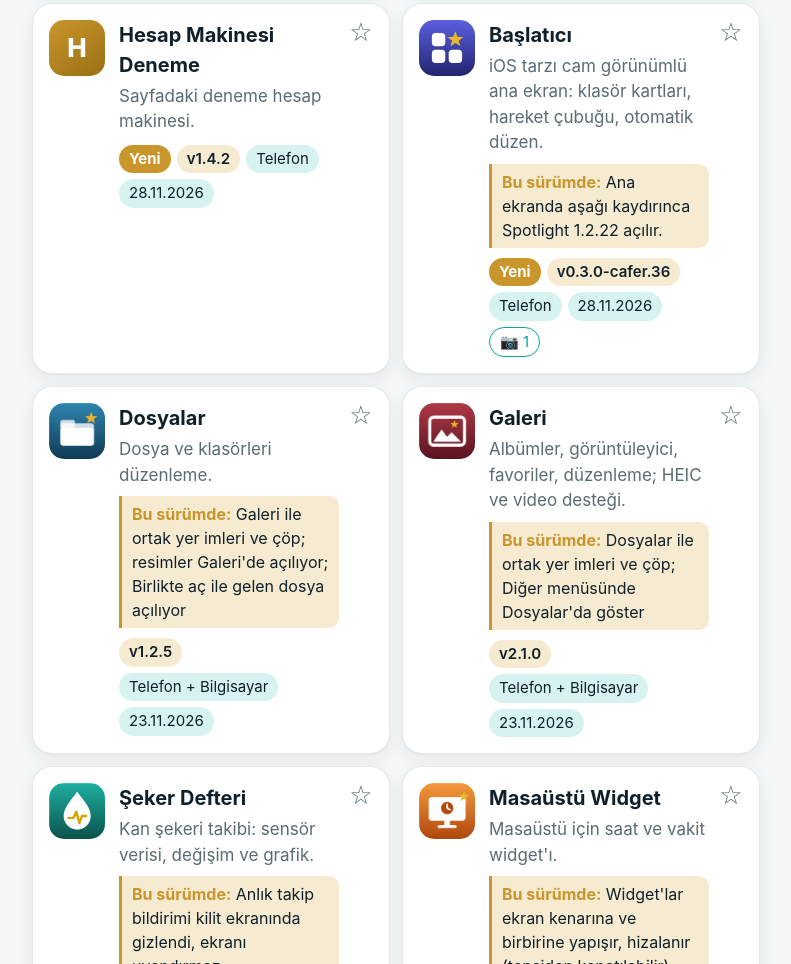
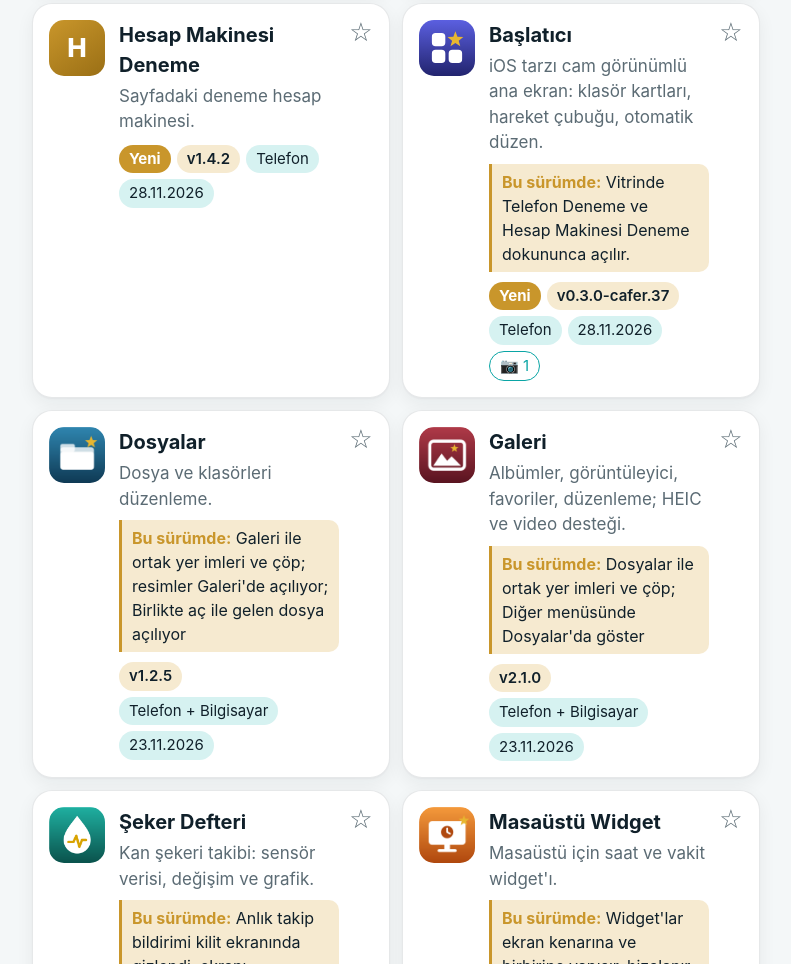
Before and after one commit to antepbolge-web/idebox-vitrin, a plain HTML site: page index.html in a window 1280 px wide. Shown: the part 2699-3663 px from the top of the page, without its empty margins (244-1035 px from the left). Drawn offline with Linux system fonts and the light colour scheme.

Commit message:
Vitrin: Baslatici 0.3.0-cafer.37
Co-authored-by: Cursor <cursoragent@cursor.com>

```diff
--- a/index.html
+++ b/index.html
@@ -716,8 +716,8 @@
       aciklama: "Sayfadaki deneme Spotlight.", yenilik: "" },
     { ad: "Hesap Makinesi Deneme", paket: "com.korhesap.makine.onizleme", surum: "1.4.2", kod: 7, tarih: "2026-11-28", whatsapp: 0, grup: "yardimci", yer: "Telefon",
       aciklama: "Sayfadaki deneme hesap makinesi.", yenilik: "" },
-    { ad: "Başlatıcı", paket: "tr.cafer.baslatici", simge: "baslatici.svg", ekran: ["baslatici-1.jpg"], surum: "0.3.0-cafer.36", kod: 39, tarih: "2026-11-28", whatsapp: 0, grup: "yardimci", yer: "Telefon",
-      aciklama: "iOS tarzı cam görünümlü ana ekran: klasör kartları, hareket çubuğu, otomatik düzen.", yenilik: "Ana ekranda aşağı kaydırınca Spotlight 1.2.22 açılır." },
+    { ad: "Başlatıcı", paket: "tr.cafer.baslatici", simge: "baslatici.svg", ekran: ["baslatici-1.jpg"], surum: "0.3.0-cafer.37", kod: 40, tarih: "2026-11-28", whatsapp: 0, grup: "yardimci", yer: "Telefon",
+      aciklama: "iOS tarzı cam görünümlü ana ekran: klasör kartları, hareket çubuğu, otomatik düzen.", yenilik: "Vitrinde Telefon Deneme ve Hesap Makinesi Deneme dokununca açılır." },
     { ad: "Adım", paket: "tr.cafer.adim", simge: "adim.png", ekran: ["adim-1.jpg"], surum: "1.0.11", kod: 13, tarih: "2026-11-16", whatsapp: 0, grup: "yardimci", yer: "Telefon",
       aciklama: "Adım sayar: günlük hedef, haftalık grafik, hatırlatma ve widget'lar.", yenilik: "Sayaç kapalı kaldığı saatlerin adımları doğru güne yazılıyor; sayaç durunca uyarı" },
     { ad: "Şeker Defteri", paket: "tr.cafer.seker", simge: "seker.png", surum: "1.3.1", kod: 6, tarih: "2026-11-23", whatsapp: 0, grup: "yardimci", yer: "Telefon",
--- a/sw.js
+++ b/sw.js
@@ -1,6 +1,6 @@
 // ideabox Vitrin: çevrimdışı çalışma.
 // İnternet varken her zaman en yenisi gelir (ağ önce); yoksa saklanan kopya açılır.
-const SAKLA = "vitrin-v38";
+const SAKLA = "vitrin-v39";
 const ILK = ["./", "index.html", "manifest.webmanifest", "simgeler/ib-192.png", "simgeler/ib-64.png"];
 
 self.addEventListener("install", e => {
```
